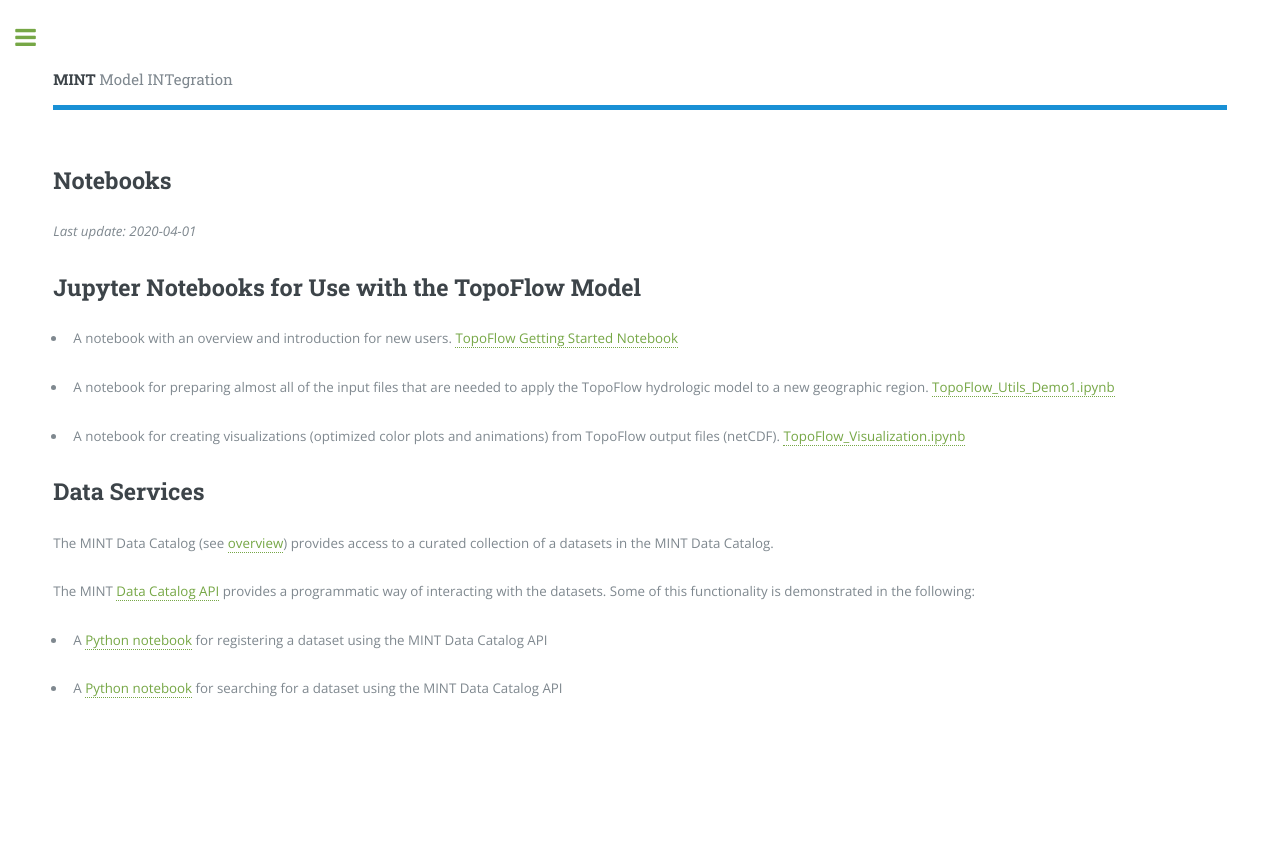
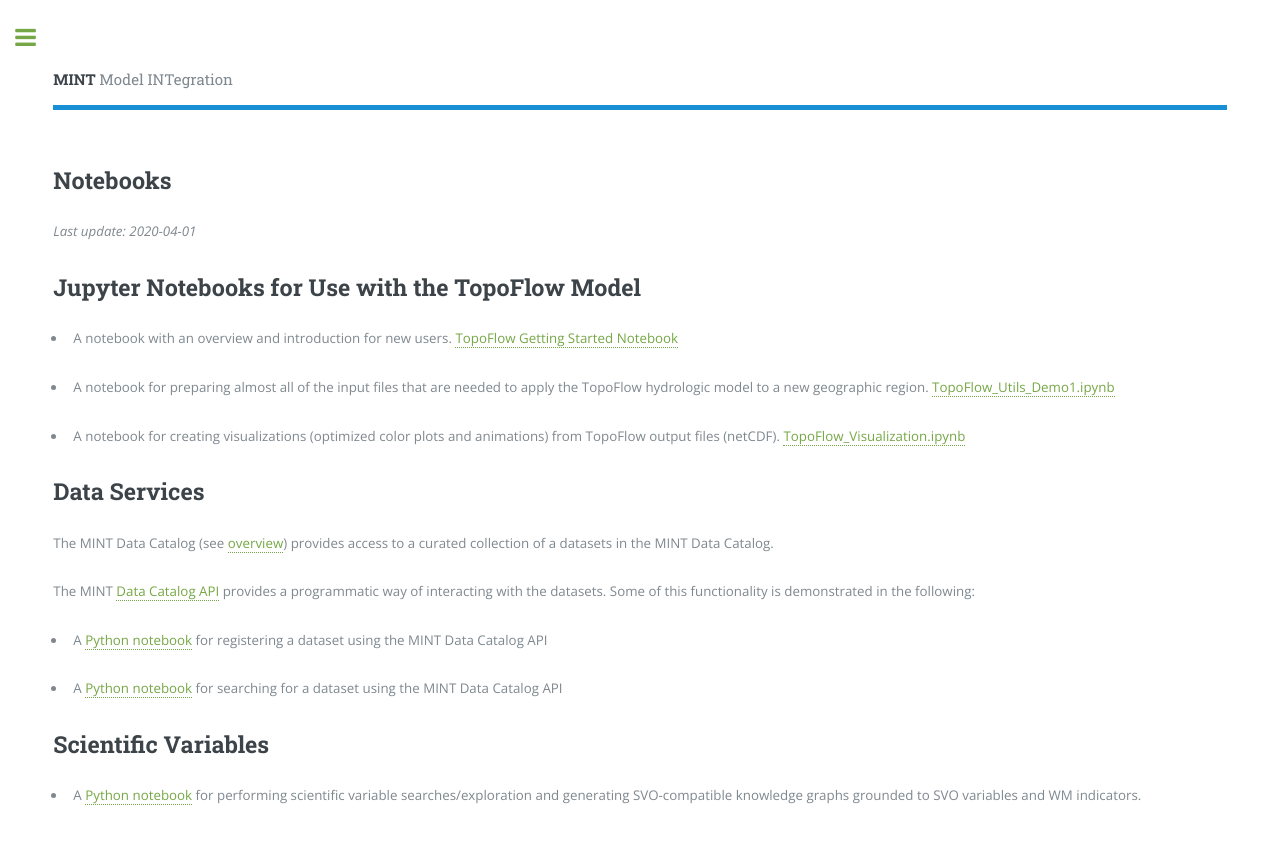
Before and after one commit to KnowledgeCaptureAndDiscovery/MINT, a Jekyll site: the page built from notebooks.md, in a window 1280 px wide. Shown: the top 844 px of the page. Built offline with Jekyll 4.4.1, drawn with Linux system fonts in a browser that asks for light colours.

Commit message:
Update notebooks.md

```diff
--- a/notebooks.md
+++ b/notebooks.md
@@ -23,3 +23,7 @@
 * A [Python notebook](https://github.com/mintproject/MINT-DataCatalog-Public/blob/master/demo/api_demo.ipynb) for registering a dataset using the MINT Data Catalog API
 
 * A [Python notebook](https://github.com/mintproject/MINT-DataCatalog-Public/blob/master/demo/CHIRPS_browse.ipynb) for searching for a dataset using the MINT Data Catalog API
+
+## Scientific Variables
+
+* A [Python notebook](https://github.com/mariutzica/Scientific-Variable-Exploration-Tools/blob/master/Variable%20Report.ipynb) for performing scientific variable searches/exploration and generating SVO-compatible knowledge graphs grounded to SVO variables and WM indicators.
```
